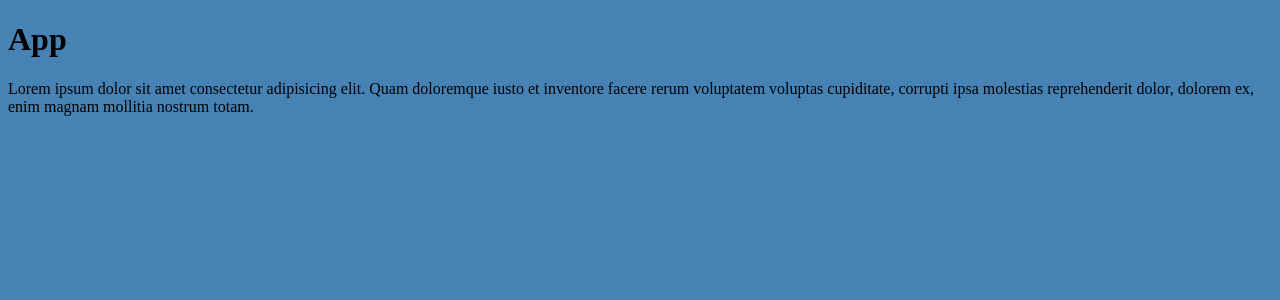
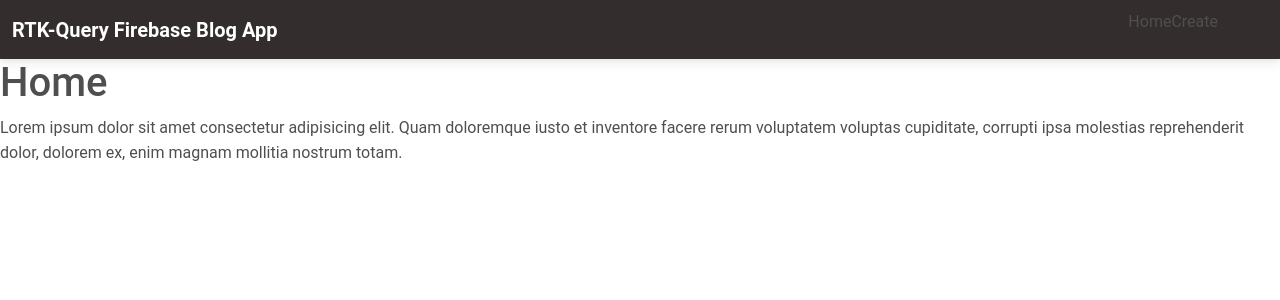
Before and after one commit to craigdev937/fire1rtkquery, a React (Vite) app: page / in a window 1280 px wide. Shown: the top 300 px of the page. Built offline with nearby package versions, Linux system fonts and the light colour scheme.

Commit message:
Added React Router.  Created Home, Detail, Navbar, and AddEdit components.

```diff
--- a/src/app/App.jsx
+++ b/src/app/App.jsx
@@ -1,11 +1,12 @@
 import React from "react";
 import "./App.css";
+import "mdb-react-ui-kit/dist/css/mdb.min.css";
+import { Main } from "../routes/Main";
 
 export const App = () => {
     return (
         <React.Fragment>
-            <h1>App</h1>
-            <p>Lorem ipsum dolor sit amet consectetur adipisicing elit. Quam doloremque iusto et inventore facere rerum voluptatem voluptas cupiditate, corrupti ipsa molestias reprehenderit dolor, dolorem ex, enim magnam mollitia nostrum totam.</p>
+            <Main />
         </React.Fragment>
     );
 };
--- /dev/null
+++ b/src/components/Detail.jsx
@@ -0,0 +1,10 @@
+import React from "react";
+
+export const Detail = () => {
+    return (
+        <React.Fragment>
+            <h1>Detail</h1>
+            <p>Lorem ipsum dolor sit amet consectetur adipisicing elit. Quam doloremque iusto et inventore facere rerum voluptatem voluptas cupiditate, corrupti ipsa molestias reprehenderit dolor, dolorem ex, enim magnam mollitia nostrum totam.</p>
+        </React.Fragment>
+    );
+};
--- /dev/null
+++ b/src/components/Home.jsx
@@ -0,0 +1,10 @@
+import React from "react";
+
+export const Home = () => {
+    return (
+        <React.Fragment>
+            <h1>Home</h1>
+            <p>Lorem ipsum dolor sit amet consectetur adipisicing elit. Quam doloremque iusto et inventore facere rerum voluptatem voluptas cupiditate, corrupti ipsa molestias reprehenderit dolor, dolorem ex, enim magnam mollitia nostrum totam.</p>
+        </React.Fragment>
+    );
+};
--- /dev/null
+++ b/src/containers/AddEdit.jsx
@@ -0,0 +1,10 @@
+import React from "react";
+
+export const AddEdit = () => {
+    return (
+        <React.Fragment>
+            <h1>AddEdit</h1>
+            <p>Lorem ipsum dolor sit amet consectetur adipisicing elit. Quam doloremque iusto et inventore facere rerum voluptatem voluptas cupiditate, corrupti ipsa molestias reprehenderit dolor, dolorem ex, enim magnam mollitia nostrum totam.</p>
+        </React.Fragment>
+    );
+};
--- /dev/null
+++ b/src/routes/Main.jsx
@@ -0,0 +1,22 @@
+import React from "react";
+import { ToastContainer } from "react-toastify";
+import { BrowserRouter, Routes, Route } from "react-router-dom";
+import { Home } from "../components/Home";
+import { Detail } from "../components/Detail";
+import { AddEdit } from "../containers/AddEdit";
+import { Navbar } from "./Navbar";
+
+export const Main = () => (
+    <BrowserRouter>
+        <React.Fragment>
+            <Navbar />
+            <ToastContainer position="top-center" />
+            <Routes>
+                <Route path="/" element={<Home />}  />
+                <Route path="/create" element={<AddEdit />} />
+                <Route path="/update/:id" element={<AddEdit />} />
+                <Route path="/detail/:id" element={<Detail />} />
+            </Routes>
+        </React.Fragment>
+    </BrowserRouter>
+);
--- /dev/null
+++ b/src/routes/Navbar.jsx
@@ -0,0 +1,40 @@
+import React from "react";
+import { useNavigate } from "react-router-dom";
+import { MDBNavbar, MDBNavbarNav,
+    MDBNavbarItem, MDBContainer,
+    MDBNavbarBrand } from "mdb-react-ui-kit";
+
+export const Navbar = () => {
+    const navigate = useNavigate();
+    return (
+        <MDBNavbar expand="lg" dark bgColor="dark">
+            <MDBContainer fluid>
+                <MDBNavbarBrand
+                    tag="span"
+                    className="mb-0 h1 fw-bold"
+                    >RTK-Query Firebase Blog App
+                </MDBNavbarBrand>
+                <section
+                    style={{ float: "right",
+                        marginRight: "50px" }}>
+                    <MDBNavbarNav
+                        className="mb-2 mb-lg-0"
+                        fullWidth={false}>
+                        <MDBNavbarItem>
+                            <p className="header-text"
+                                onClick={() => navigate("/")}
+                                >Home
+                            </p>
+                        </MDBNavbarItem>
+                        <MDBNavbarItem>
+                            <p className="header-text"
+                                onClick={() => navigate("/create")}>
+                                    Create
+                                </p>
+                        </MDBNavbarItem>
+                    </MDBNavbarNav>
+                </section>
+            </MDBContainer>
+        </MDBNavbar>
+    );
+};
```
